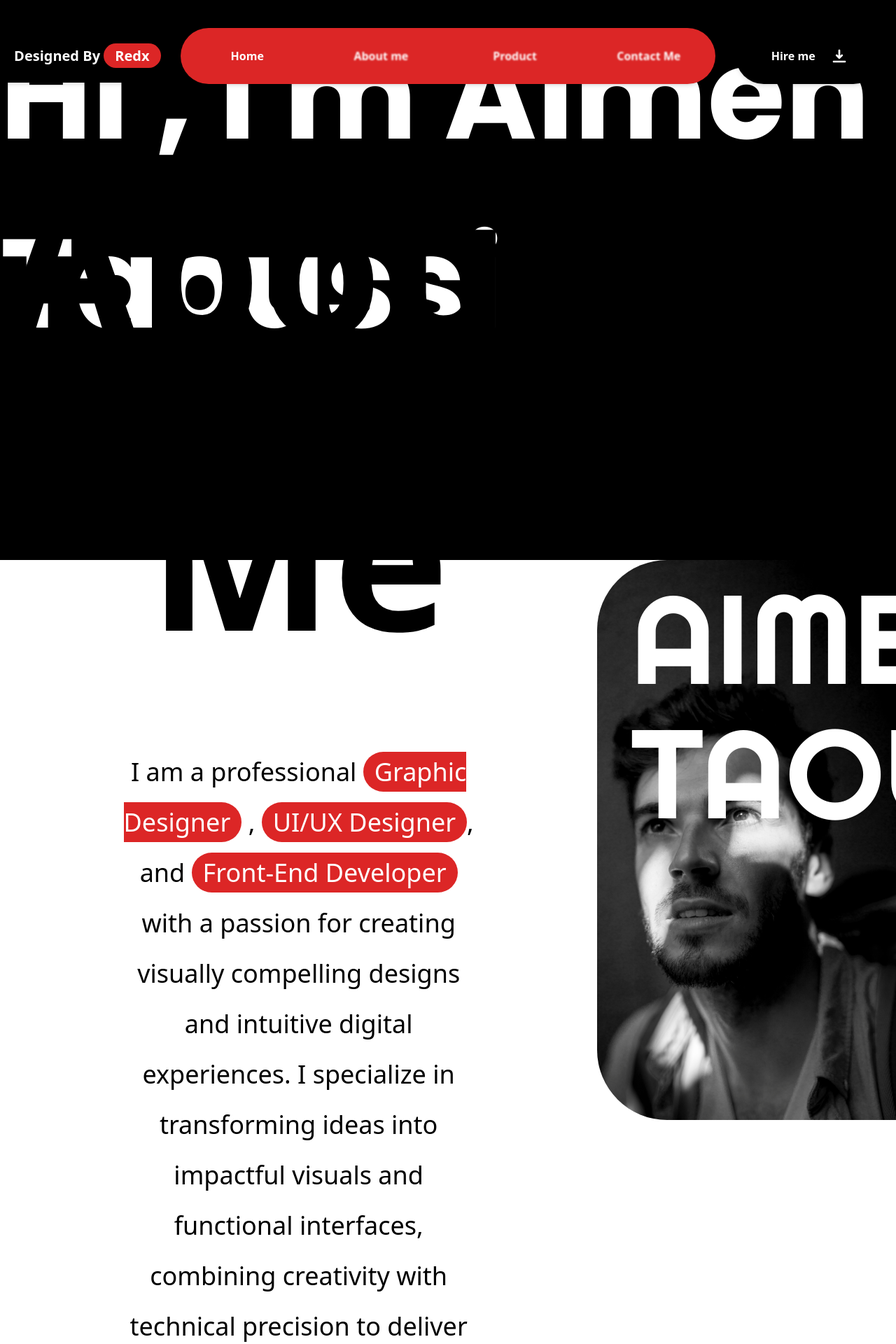
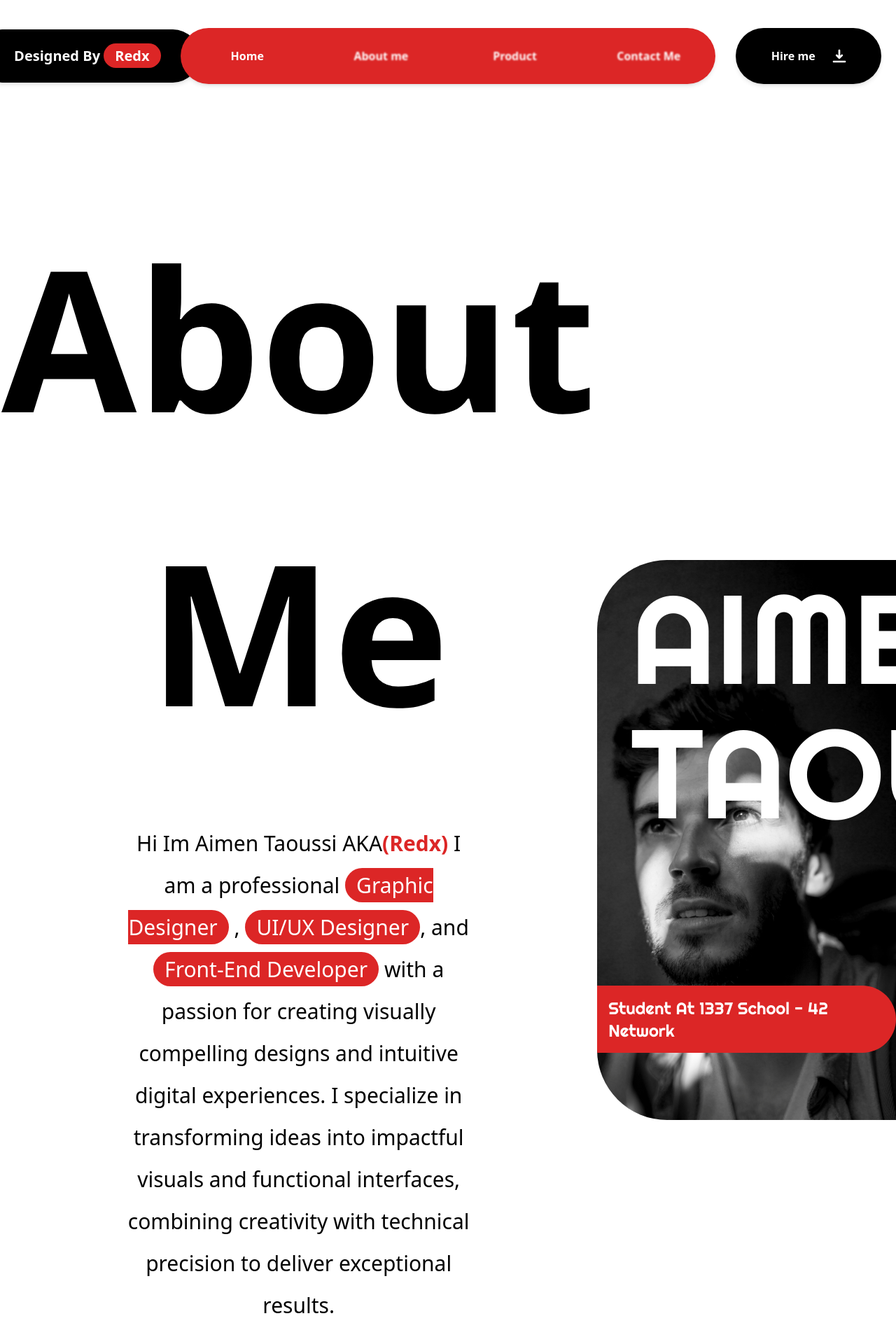
Before and after one commit to REDX-at/Portfolio, a React (Vite) app in the folder portfolio/: page / in a window 1280 px wide. Shown: the top 1920 px of the page at 70% size. Built offline with nearby package versions, Linux system fonts and the light colour scheme.

Commit message:
SMall change in About me and home

```diff
--- a/portfolio/src/component/AboutMe.jsx
+++ b/portfolio/src/component/AboutMe.jsx
@@ -13,8 +13,10 @@ export default function AboutMe() {
               <span className="text-[280px] font-bold ">About Me</span>
             </div>
             <div className="w-[60%] ">
-              <p className="text-4xl leading-loose">
-                I am a professional{" "}
+              <p className="text-3xl leading-loose">
+                Hi Im Aimen Taoussi AKA
+                <span className="font-bold text-red-600">(Redx)</span> I am a
+                professional{" "}
                 <span
                   className={`bg-${Colors.accent600} text-white rounded-full py-1 px-4`}
                 >
@@ -79,6 +81,11 @@ export default function AboutMe() {
           <h1 className="text-white  text-[180px] w-[100%] leading-[12rem] mx-12 mt-4 absolute top-0 left-0 z-1 font-righteous opacity-100">
             AIMEN TAOUSSI
           </h1>
+          <div className="bg-red-600 w-auto absolute bottom-24 left-0 z-1 p-4 rounded-r-[100px]">
+            <p className="font-righteous text-white text-2xl">
+              Student At 1337 School - 42 Network
+            </p>
+          </div>
         </div>
       </div>
     </div>
--- a/portfolio/src/component/Home.jsx
+++ b/portfolio/src/component/Home.jsx
@@ -2,8 +2,8 @@ export default function Home() {
   return (
     <div>
       {" "}
-      <div className="bg-black h-screen">
-        <h1 className="text-white text-[180px] font-poppins font-bold">
+      <div className="bg-white h-screen">
+        <h1 className="text-white text-[150px] font-poppins font-bold">
           Hi , I'm Aimen Taoussi
         </h1>
       </div>
```
